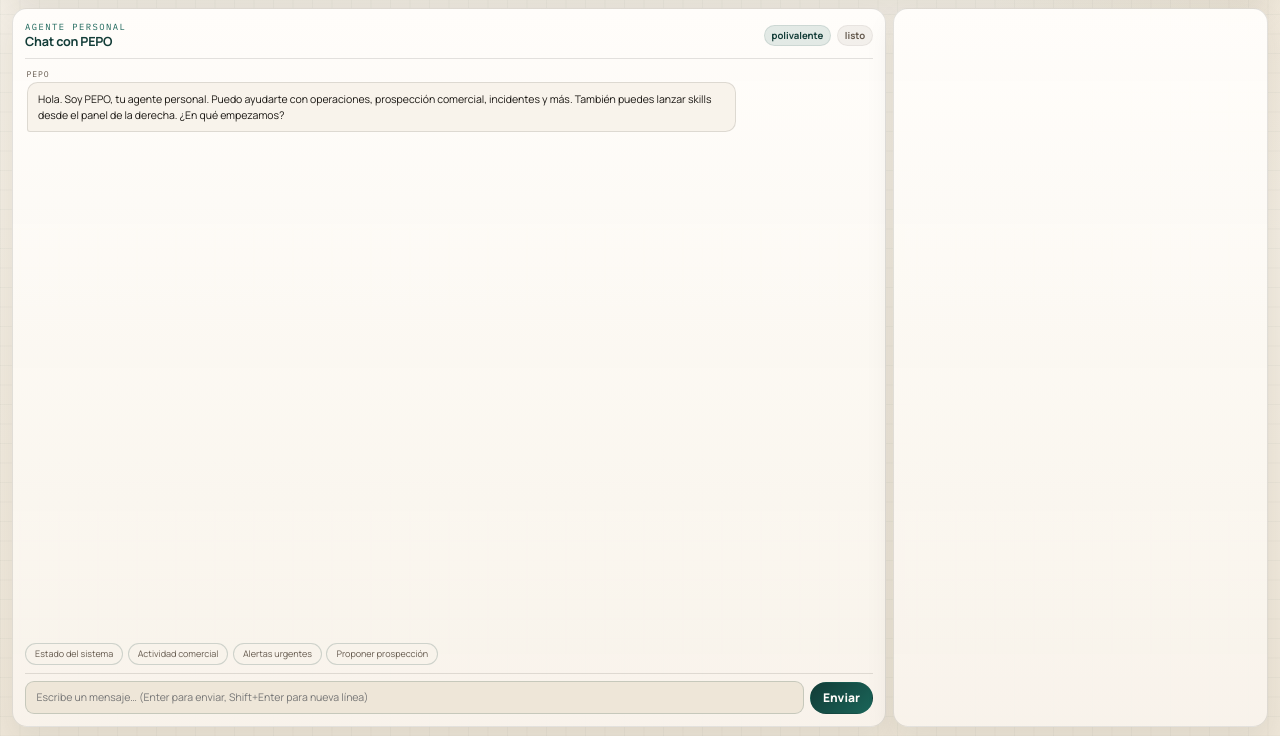
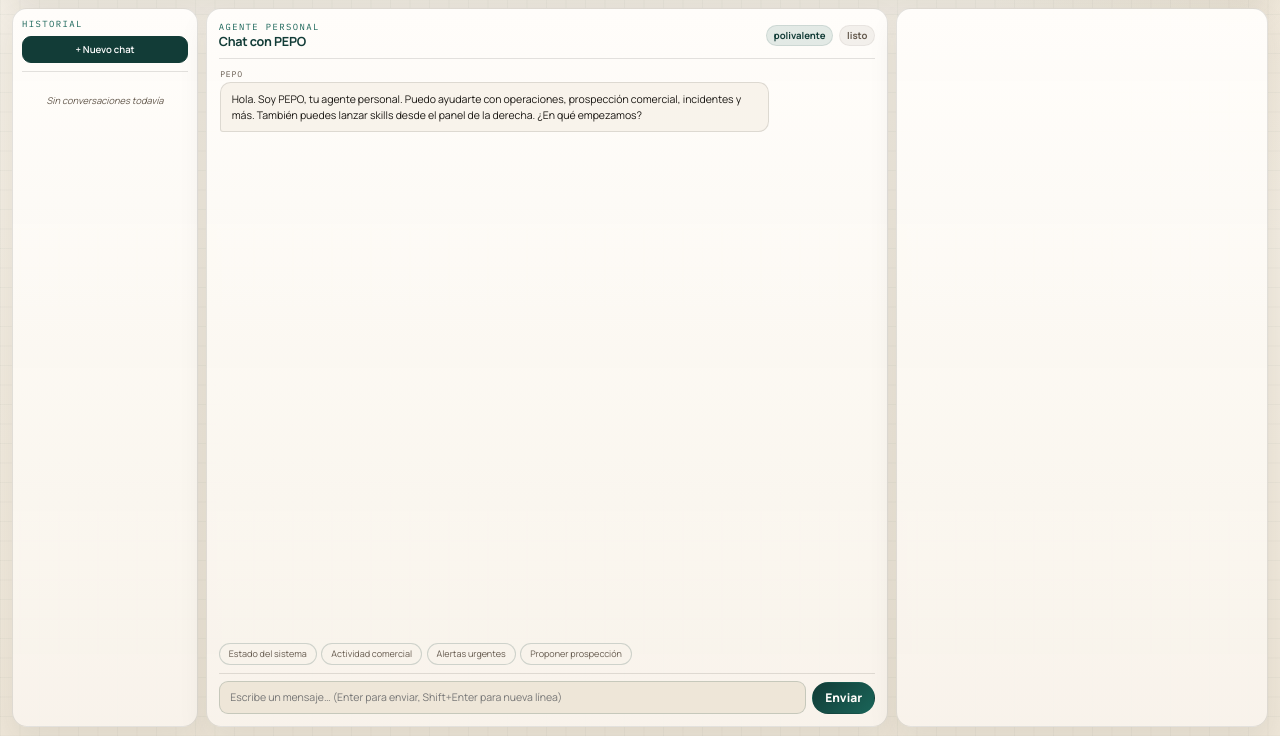
Before and after one commit to angelbarradoASC/Nexus-UI, a FastAPI app: template products/desktop/ui/templates/nexus_pepo.html in a window 1280 px wide. Shown: the part 64-800 px from the top of the page. Run offline with FastAPI, Linux system fonts and the light colour scheme; the template is opened without the code that fills it, so the values that code supplies are empty; some libraries are stand-ins or nearby versions.

Commit message:
feat(pepo): persistent conversation history with sidebar and new-chat
Adds a SQLite-backed conversation store (desktop/storage/conversations.py)
and API router so PEPO's chat history survives tab navigation instead of
resetting to the static greeting. Adds a 15% left sidebar listing past
conversations (click to switch), a "new chat" button that starts an
isolated context, and persists each turn via the new endpoints. Each
conversation now gets its own context_id sent to /api/nexus/chat, so
separate chats no longer share a single memory bucket under a fixed
"pepo_user" id.

Co-Authored-By: Claude Sonnet 5 <noreply@anthropic.com>

```diff
--- a/desktop/config.py
+++ b/desktop/config.py
@@ -57,6 +57,10 @@ class DesktopSettings:
         return self.resolved_local_data_root / "history"
 
     @property
+    def pepo_conversations_db_path(self) -> Path:
+        return self.history_dir / "pepo_conversations.db"
+
+    @property
     def llm_provider_config_path(self) -> Path:
         return self.config_dir / "llm_provider.json"
 
--- a/products/desktop/backend/app.py
+++ b/products/desktop/backend/app.py
@@ -33,7 +33,7 @@ from desktop.runtime.bootstrap import get_current_runtime
 from desktop.storage.local_state import DesktopLocalState
 from exceptions import register_exception_handlers
 from nexus.api.dependencies.auth import build_runtime, upgrade_runtime_with_app_state
-from products.desktop.backend import auth_routes, metrics_routes, rdp, settings_routes
+from products.desktop.backend import auth_routes, metrics_routes, pepo_conversations, rdp, settings_routes
 from products.desktop.backend.auth_routes import get_session_auth
 from products.desktop.backend.dependencies import get_desktop_local_state, get_desktop_settings
 from products.desktop.backend.settings_routes import _get_monitoring_store, bootstrap_desktop_config
@@ -136,6 +136,7 @@ app.include_router(auth_routes.router)
 app.include_router(rdp.router)
 app.include_router(metrics_routes.router)
 app.include_router(settings_routes.router)
+app.include_router(pepo_conversations.router)
 
 
 class _DesktopResolveBody(BaseModel):
--- a/products/desktop/ui/static/css/nexus_pepo.css
+++ b/products/desktop/ui/static/css/nexus_pepo.css
@@ -12,10 +12,10 @@ html { zoom: 0.75; }
     grid-template-rows: auto minmax(0, 1fr);
 }
 
-/* ── Split 70/30 ─────────────────────────────────────────────────────────── */
+/* ── Split 15/55/30 — conversaciones / chat / skills ─────────────────────── */
 .pepo-layout {
     display: grid;
-    grid-template-columns: 70fr 30fr;
+    grid-template-columns: 15fr 55fr 30fr;
     gap: var(--shell-gap);
     min-height: 0;
 }
@@ -25,6 +25,12 @@ html { zoom: 0.75; }
     display: flex;
     flex-direction: column;
     min-height: 0;
+    /* Sin esto, el min-width:auto por defecto de los items de grid deja que
+       contenido sin wrap (los chips de acceso rapido, sobre todo) fuerce la
+       columna del chat mas ancha que su 55fr — descuadra las 3 columnas
+       15/55/30 igual que min-height:0 evita el problema equivalente en
+       vertical. */
+    min-width: 0;
     border: 1px solid var(--line);
     border-radius: var(--radius-xl);
     background: linear-gradient(180deg, rgba(255,253,250,0.98) 0%, rgba(248,243,235,0.96) 100%);
@@ -50,6 +56,80 @@ html { zoom: 0.75; }
     font-weight: 700;
     color: var(--forest);
     letter-spacing: -0.02em;
+}
+
+/* ── Barra de conversaciones (15%) ────────────────────────────────────────
+   Reutiliza .pepo-panel como base + tokens de nexus_v1.css — misma
+   identidad visual que el resto de Desktop, no la paleta oscura de la
+   barra lateral legacy de chat.html/sidebar.css (otro tema, no aplica aqui). */
+.pepo-conversations-sidebar {
+    padding: 12px;
+}
+
+.pepo-conversations-head {
+    display: flex;
+    flex-direction: column;
+    gap: 8px;
+    padding-bottom: 10px;
+    border-bottom: 1px solid var(--line);
+    flex-shrink: 0;
+}
+
+.pepo-new-chat-btn {
+    width: 100%;
+    padding: 8px 10px;
+    border-radius: var(--radius-md);
+    border: 1px solid var(--forest);
+    background: var(--forest);
+    color: #fff;
+    font-size: 0.8rem;
+    font-weight: 600;
+    cursor: pointer;
+    font-family: inherit;
+}
+.pepo-new-chat-btn:hover { background: var(--forest-2); border-color: var(--forest-2); }
+
+.pepo-conversations-list {
+    flex: 1;
+    min-height: 0;
+    overflow-y: auto;
+    display: flex;
+    flex-direction: column;
+    gap: 6px;
+    padding: 4px 2px;
+}
+
+.pepo-conversations-empty {
+    color: var(--muted);
+    font-style: italic;
+    font-size: 0.78rem;
+    text-align: center;
+    padding: 1rem 0;
+}
+
+.pepo-conversation-item {
+    display: block;
+    width: 100%;
+    text-align: left;
+    padding: 8px 10px;
+    border-radius: var(--radius-sm);
+    border: 1px solid transparent;
+    background: transparent;
+    color: var(--text);
+    font-size: 0.78rem;
+    font-family: inherit;
+    line-height: 1.4;
+    cursor: pointer;
+    overflow: hidden;
+    text-overflow: ellipsis;
+    white-space: nowrap;
+}
+.pepo-conversation-item:hover { background: var(--panel-2); border-color: var(--line); }
+.pepo-conversation-item.is-active {
+    background: var(--gold-soft);
+    border-color: var(--gold);
+    color: var(--forest);
+    font-weight: 600;
 }
 
 /* ── Log de mensajes ─────────────────────────────────────────────────────── */
--- a/products/desktop/ui/static/js/nexus_pepo.js
+++ b/products/desktop/ui/static/js/nexus_pepo.js
@@ -1,6 +1,13 @@
 // nexus_pepo.js — PEPO chat + skills panel
 
-let _pepoContextId = null;
+const PEPO_ACTIVE_CONVERSATION_KEY = 'pepo_active_conversation_id';
+
+// Conversacion activa persistida en localStorage — mismo patron que
+// nexus_last_run_id en nexus_sales.js. Antes _pepoContextId nunca se
+// asignaba, asi que todo PEPO compartia un unico "user_id" fijo sin
+// distinguir conversaciones; ahora es el id real de la conversacion activa,
+// y se manda como context_id en cada peticion a /api/nexus/chat.
+let _pepoContextId = localStorage.getItem(PEPO_ACTIVE_CONVERSATION_KEY) || null;
 let _pepoBusy = false;
 let _pepoRunPollTimer = null;
 let _pepoRunSeenCount = 0;
@@ -96,6 +103,22 @@ async function sendToChat(message) {
     const thinkEl = appendMsg('pepo', '', true);
 
     try {
+        // Primer mensaje de un chat nuevo: crea la conversacion en BBDD antes
+        // de hablar con el LLM, asi el context_id que ve /api/nexus/chat ya
+        // es el real (aisla la memoria de esta conversacion de las demas).
+        if (!_pepoContextId) {
+            try {
+                const created = await apiJson('/api/desktop/pepo/conversations', {
+                    method: 'POST',
+                    body: JSON.stringify({ first_message: message }),
+                });
+                setActiveConversationId(created.conversation.id);
+                loadConversationsList();
+            } catch (err) {
+                console.warn('No se pudo crear la conversacion — el chat sigue sin persistir', err);
+            }
+        }
+
         const data = await apiJson('/api/nexus/chat', {
             method: 'POST',
             body: JSON.stringify({
@@ -106,8 +129,21 @@ async function sendToChat(message) {
             }),
         });
         thinkEl?.remove();
-        appendMsg('pepo', data.response || '(sin respuesta)');
+        const reply = data.response || '(sin respuesta)';
+        appendMsg('pepo', reply);
         if (data.run_id) startRunTrace(data.run_id);
+
+        if (_pepoContextId) {
+            try {
+                await apiJson(`/api/desktop/pepo/conversations/${encodeURIComponent(_pepoContextId)}/messages`, {
+                    method: 'POST',
+                    body: JSON.stringify({ user_message: message, assistant_message: reply }),
+                });
+                loadConversationsList();
+            } catch (err) {
+                console.warn('No se pudo guardar el turno en el historial', err);
+            }
+        }
     } catch (err) {
         thinkEl?.remove();
         appendMsg('pepo', `Error al conectar: ${err.message}`);
@@ -115,6 +151,92 @@ async function sendToChat(message) {
         _pepoBusy = false;
         if (sendBtn) sendBtn.disabled = false;
         if (input) input.focus();
+    }
+}
+
+// ── Conversaciones (barra izquierda) ────────────────────────────────────────
+
+function setActiveConversationId(id) {
+    _pepoContextId = id;
+    if (id) {
+        localStorage.setItem(PEPO_ACTIVE_CONVERSATION_KEY, id);
+    } else {
+        localStorage.removeItem(PEPO_ACTIVE_CONVERSATION_KEY);
+    }
+}
+
+function clearChatLogToGreeting() {
+    const log = document.getElementById('pepoChatLog');
+    if (!log) return;
+    log.innerHTML = `<div class="pepo-msg pepo-msg-pepo" data-pepo-greeting="true">
+        <p class="pepo-msg-role">PEPO</p>
+        <div class="pepo-bubble">Hola. Soy PEPO, tu agente personal. Puedo ayudarte con operaciones, prospección comercial, incidentes y más. También puedes lanzar skills desde el panel de la derecha. ¿En qué empezamos?</div>
+    </div>`;
+}
+
+function startNewChat() {
+    if (_pepoBusy) return;
+    setActiveConversationId(null);
+    clearChatLogToGreeting();
+    renderConversationsList(_pepoConversationsCache);
+    const input = document.getElementById('pepoInput');
+    if (input) input.focus();
+}
+
+let _pepoConversationsCache = [];
+
+function renderConversationsList(conversations) {
+    _pepoConversationsCache = conversations || [];
+    const list = document.getElementById('pepoConversationsList');
+    if (!list) return;
+
+    if (!_pepoConversationsCache.length) {
+        list.innerHTML = '<div class="pepo-conversations-empty">Sin conversaciones todavía</div>';
+        return;
+    }
+
+    list.innerHTML = _pepoConversationsCache.map(c => `
+        <button type="button" class="pepo-conversation-item ${c.id === _pepoContextId ? 'is-active' : ''}"
+            data-conversation-id="${escHtml(c.id)}" title="${escHtml(c.title)}">${escHtml(c.title)}</button>
+    `).join('');
+
+    list.querySelectorAll('[data-conversation-id]').forEach(btn => {
+        btn.addEventListener('click', () => switchConversation(btn.dataset.conversationId));
+    });
+}
+
+async function loadConversationsList() {
+    try {
+        const data = await apiJson('/api/desktop/pepo/conversations');
+        renderConversationsList(data.conversations || []);
+    } catch (err) {
+        console.warn('No se pudo cargar el historial de conversaciones', err);
+    }
+}
+
+async function switchConversation(conversationId) {
+    if (_pepoBusy || conversationId === _pepoContextId) return;
+    await loadConversationMessages(conversationId);
+}
+
+async function loadConversationMessages(conversationId) {
+    const log = document.getElementById('pepoChatLog');
+    try {
+        const data = await apiJson(`/api/desktop/pepo/conversations/${encodeURIComponent(conversationId)}/messages`);
+        setActiveConversationId(conversationId);
+        if (log) {
+            log.innerHTML = '';
+            (data.messages || []).forEach(m => appendMsg(m.role === 'user' ? 'user' : 'pepo', m.content));
+            if (!data.messages || !data.messages.length) clearChatLogToGreeting();
+        }
+        renderConversationsList(_pepoConversationsCache);
+    } catch (err) {
+        // Conversacion ya no existe (BBDD reseteada, etc.) — se limpia el
+        // puntero guardado y se cae al estado vacio en vez de quedarse
+        // apuntando a un id muerto para siempre.
+        console.warn('No se pudo cargar la conversacion — se limpia el puntero guardado', err);
+        setActiveConversationId(null);
+        clearChatLogToGreeting();
     }
 }
 
@@ -411,9 +533,18 @@ function initPepo() {
     document.querySelectorAll('[data-pepo-prompt]').forEach(btn => {
         btn.addEventListener('click', () => sendToChat(btn.dataset.pepoPrompt));
     });
+
+    const newChatBtn = document.getElementById('pepoNewChatBtn');
+    if (newChatBtn) newChatBtn.addEventListener('click', startNewChat);
 }
 
-document.addEventListener('DOMContentLoaded', () => {
+document.addEventListener('DOMContentLoaded', async () => {
     initPepo();
     loadSkillSource();
+    await loadConversationsList();
+    // Restaura la conversacion activa (si la habia) para que volver a la
+    // pestaña no borre el historial visible — se mantiene hasta "Nuevo chat".
+    if (_pepoContextId) {
+        await loadConversationMessages(_pepoContextId);
+    }
 });
--- a/products/desktop/ui/templates/nexus_pepo.html
+++ b/products/desktop/ui/templates/nexus_pepo.html
@@ -10,7 +10,7 @@
     <link href="https://fonts.googleapis.com/css2?family=IBM+Plex+Mono:wght@400;500&family=Manrope:wght@400;500;600;700;800&display=swap" rel="stylesheet">
     <link rel="stylesheet" href="/static/css/nexus_v1.css?v=20260806a">
     <link rel="stylesheet" href="/static/css/desktop_nav.css?v=20260615b">
-    <link rel="stylesheet" href="/static/css/nexus_pepo.css?v=20260811a">
+    <link rel="stylesheet" href="/static/css/nexus_pepo.css?v=20260811c">
 </head>
 <body>
     <main class="workspace workspace-pepo">
@@ -23,10 +23,21 @@
             {% include "partials/desktop_nav.html" %}
         </header>
 
-        <!-- ── Split 70/30 ────────────────────────────────────────────────── -->
+        <!-- ── Split 15/55/30 ─────────────────────────────────────────────── -->
         <div class="pepo-layout">
 
-            <!-- ── CHAT (70%) ─────────────────────────────────────────────── -->
+            <!-- ── CONVERSACIONES (15%) ──────────────────────────────────── -->
+            <aside class="pepo-panel pepo-conversations-sidebar">
+                <div class="pepo-conversations-head">
+                    <p class="eyebrow eyebrow-tight">Historial</p>
+                    <button id="pepoNewChatBtn" class="pepo-new-chat-btn" type="button">+ Nuevo chat</button>
+                </div>
+                <div id="pepoConversationsList" class="pepo-conversations-list">
+                    <div class="pepo-conversations-empty">Sin conversaciones todavía</div>
+                </div>
+            </aside>
+
+            <!-- ── CHAT (55%) ─────────────────────────────────────────────── -->
             <section class="pepo-panel">
 
                 <div class="pepo-panel-head">
@@ -42,7 +53,7 @@
 
                 <!-- Historial -->
                 <div id="pepoChatLog" class="pepo-chat-log">
-                    <div class="pepo-msg pepo-msg-pepo">
+                    <div class="pepo-msg pepo-msg-pepo" data-pepo-greeting="true">
                         <p class="pepo-msg-role">PEPO</p>
                         <div class="pepo-bubble">Hola. Soy PEPO, tu agente personal. Puedo ayudarte con operaciones, prospección comercial, incidentes y más. También puedes lanzar skills desde el panel de la derecha. ¿En qué empezamos?</div>
                     </div>
@@ -78,6 +89,6 @@
 
     </main>
 
-    <script src="/static/js/nexus_pepo.js?v=20260811a"></script>
+    <script src="/static/js/nexus_pepo.js?v=20260811b"></script>
 </body>
 </html>
```
Also changed, not shown: products/desktop/backend/pepo_conversations.py (added, +76 -0 lines), tests/unit/test_pepo_conversations_store.py (added, +105 -0 lines), desktop/storage/conversations.py (added).
